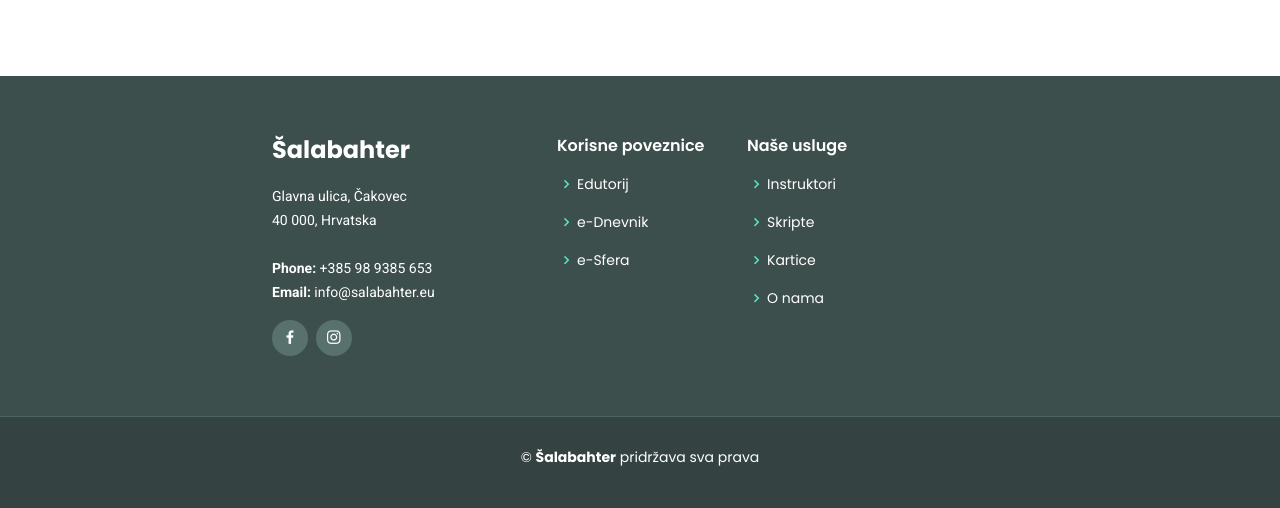
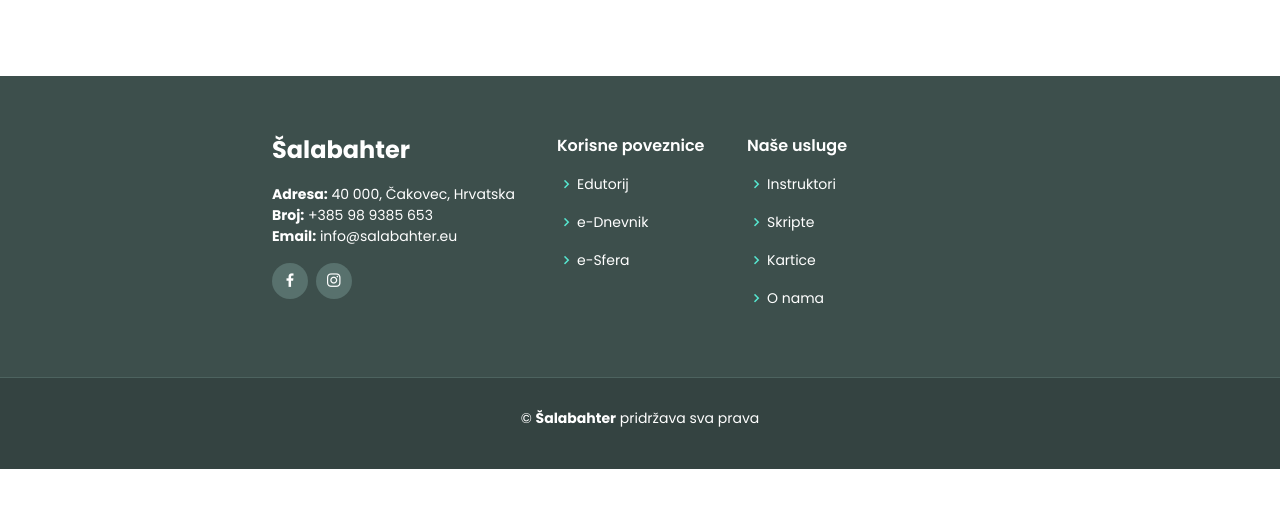
Before and after one commit to Txnco/Salabahter, a PHP site: page / in a window 1280 px wide. Shown: the part 2708-3216 px from the top of the page. After the commit the page ends 3177 px from the top, so only its background shows below. Run offline with PHP 8.4, Linux system fonts and the light colour scheme.

Commit message:
update komenatara

```diff
--- a/index.php
+++ b/index.php
@@ -314,11 +314,9 @@ $putanjaDoOdjave = "racun/odjava.php";
 
           <div class="col-lg-3 col-md-6 footer-info">
             <h3 class="text">Šalabahter</h3>
-            <p>
-              Glavna ulica, Čakovec<br>
-              40 000, Hrvatska<br><br>
-              <strong>Phone:</strong> +385 98 9385 653<br>
-              <strong>Email:</strong> info@salabahter.eu<br>
+            <strong>Adresa:</strong> 40 000, Čakovec, Hrvatska<br>
+            <strong>Broj:</strong> +385 98 9385 653<br>
+            <strong>Email:</strong> info@salabahter.eu<br>
             </p>
             <div class="social-links mt-3">
               <a href="#" class="facebook"><i class="bx bxl-facebook"></i></a>
@@ -356,7 +354,7 @@ $putanjaDoOdjave = "racun/odjava.php";
       <div class="credits">
       </div>
     </div>
-  </footer><!-- End Footer -->
+  </footer>
 
   <a href="#" class="back-to-top d-flex align-items-center justify-content-center"><i class="bi bi-arrow-up-short"></i></a>
 
--- a/ukljucivanje/footer.php
+++ b/ukljucivanje/footer.php
@@ -7,9 +7,8 @@
         <div class="col-lg-3 col-md-6 footer-info">
           <h3 class="text">Šalabahter</h3>
           <p>
-            Glavna ulica, Čakovec<br>
-            40 000, Hrvatska<br><br>
-            <strong>Phone:</strong> +385 98 9385 653<br>
+            <strong>Adresa:</strong> 40 000, Čakovec, Hrvatska<br>
+            <strong>Broj:</strong> +385 98 9385 653<br>
             <strong>Email:</strong> info@salabahter.eu<br>
           </p>
           <div class="social-links mt-3">
```
